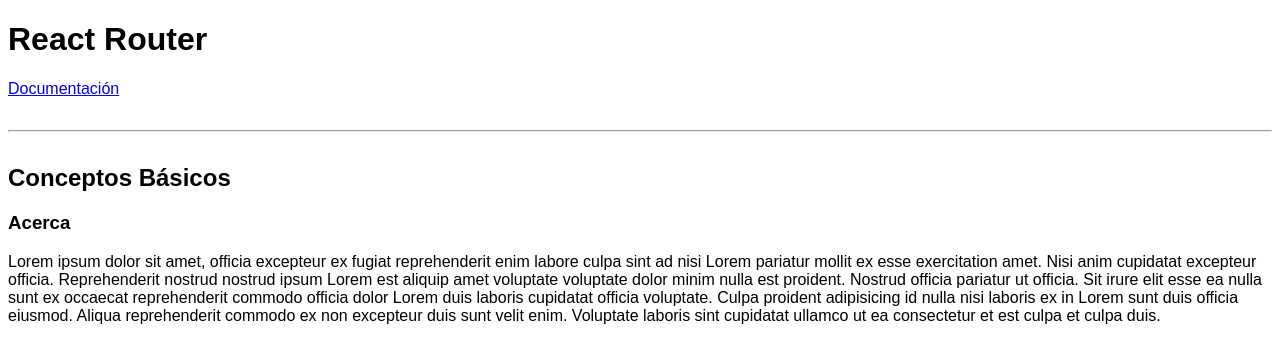
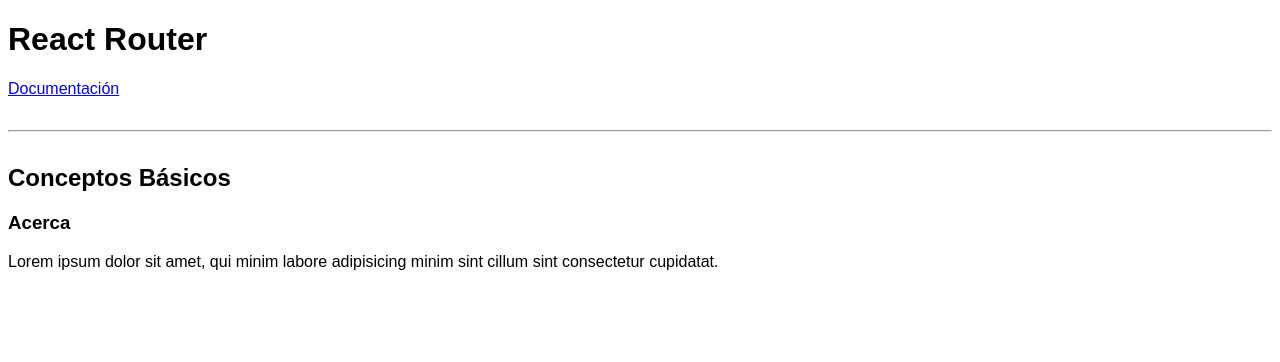
Before and after one commit to Hdoc1509/reactjs-course, a React (Vite) app in the folder 03-react-router/: page /acerca in a window 1280 px wide. Shown: the top 362 px of the page. Built offline with nearby package versions, Linux system fonts and the light colour scheme.

Commit message:
class 55: react router - 404 error route

```diff
--- a/03-react-router/src/components/ConceptosBasicos.jsx
+++ b/03-react-router/src/components/ConceptosBasicos.jsx
@@ -1,8 +1,26 @@
 import { BrowserRouter as Router, Route, Switch } from "react-router-dom";
 import Acerca from "../pages/Acerca";
 import Contacto from "../pages/Contacto";
+import Error404 from "../pages/Error404";
+import Home from "../pages/Home";
 
 const ConceptosBasicos = () => {
+  return (
+    <div>
+      <h2>Conceptos Básicos</h2>
+      <Router>
+        <Switch>
+          <Route path="/" exact component={Home} />
+          <Route path="/acerca" exact component={Acerca} />
+          <Route path="/contacto" exact component={Contacto} />
+          <Route path="*" component={Error404} />
+        </Switch>
+      </Router>
+    </div>
+  );
+};
+
+/*const ConceptosBasicos = () => {
   return (
     <div>
       <h2>Conceptos Básicos</h2>
@@ -29,7 +47,7 @@
               culpa et culpa duis.
             </p>
           </Route>
-          {/*<Route path="/contacto" exact component={Contacto} />*/}
+          <Route path="/contacto" exact component={Contacto} />
           <Route
             path="/contacto"
             exact
@@ -58,6 +76,6 @@
       </Router>
     </div>
   );
-};
+};*/
 
 export default ConceptosBasicos;
--- a/03-react-router/src/pages/Acerca.jsx
+++ b/03-react-router/src/pages/Acerca.jsx
@@ -2,6 +2,10 @@
   return (
     <div>
       <h3>Acerca</h3>
+      <p>
+        Lorem ipsum dolor sit amet, qui minim labore adipisicing minim sint
+        cillum sint consectetur cupidatat.
+      </p>
     </div>
   );
 };
--- a/03-react-router/src/pages/Contacto.jsx
+++ b/03-react-router/src/pages/Contacto.jsx
@@ -2,6 +2,7 @@
   return (
     <div>
       <h3>Contacto</h3>
+      <p>visita mi perfil de github github.com/Hdoc1590</p>
     </div>
   );
 };
--- /dev/null
+++ b/03-react-router/src/pages/Error404.jsx
@@ -0,0 +1,10 @@
+const Error404 = () => {
+  return (
+    <div>
+      <h3>Error 404</h3>
+      <p>Not Found</p>
+    </div>
+  )
+}
+
+export default Error404
--- /dev/null
+++ b/03-react-router/src/pages/Home.jsx
@@ -0,0 +1,10 @@
+const Home = () => {
+  return (
+    <div>
+      <h3>Home</h3>
+      <p>Bienvenidos al tema de las Rutas en React</p>
+    </div>
+  );
+};
+
+export default Home;
```
